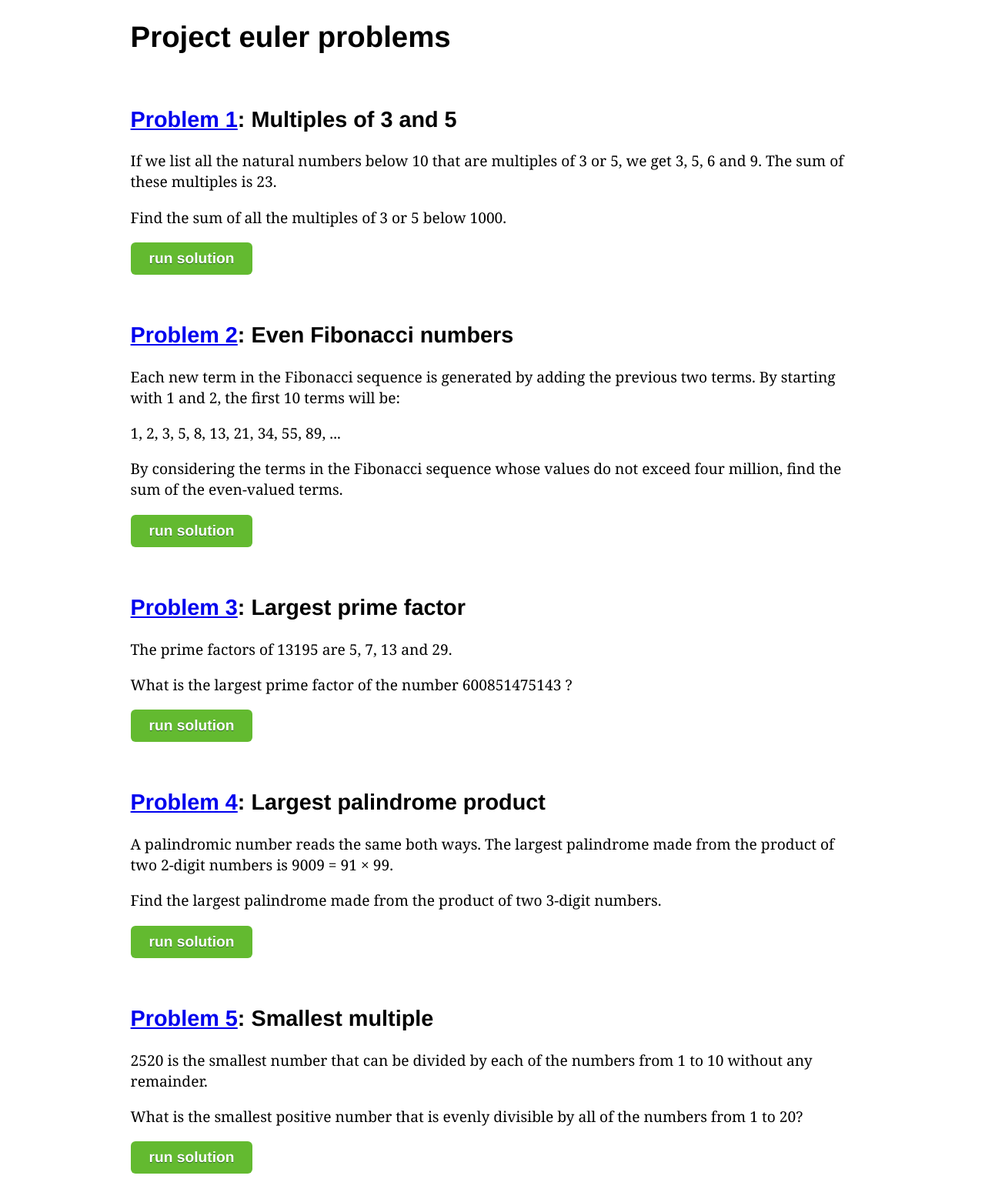
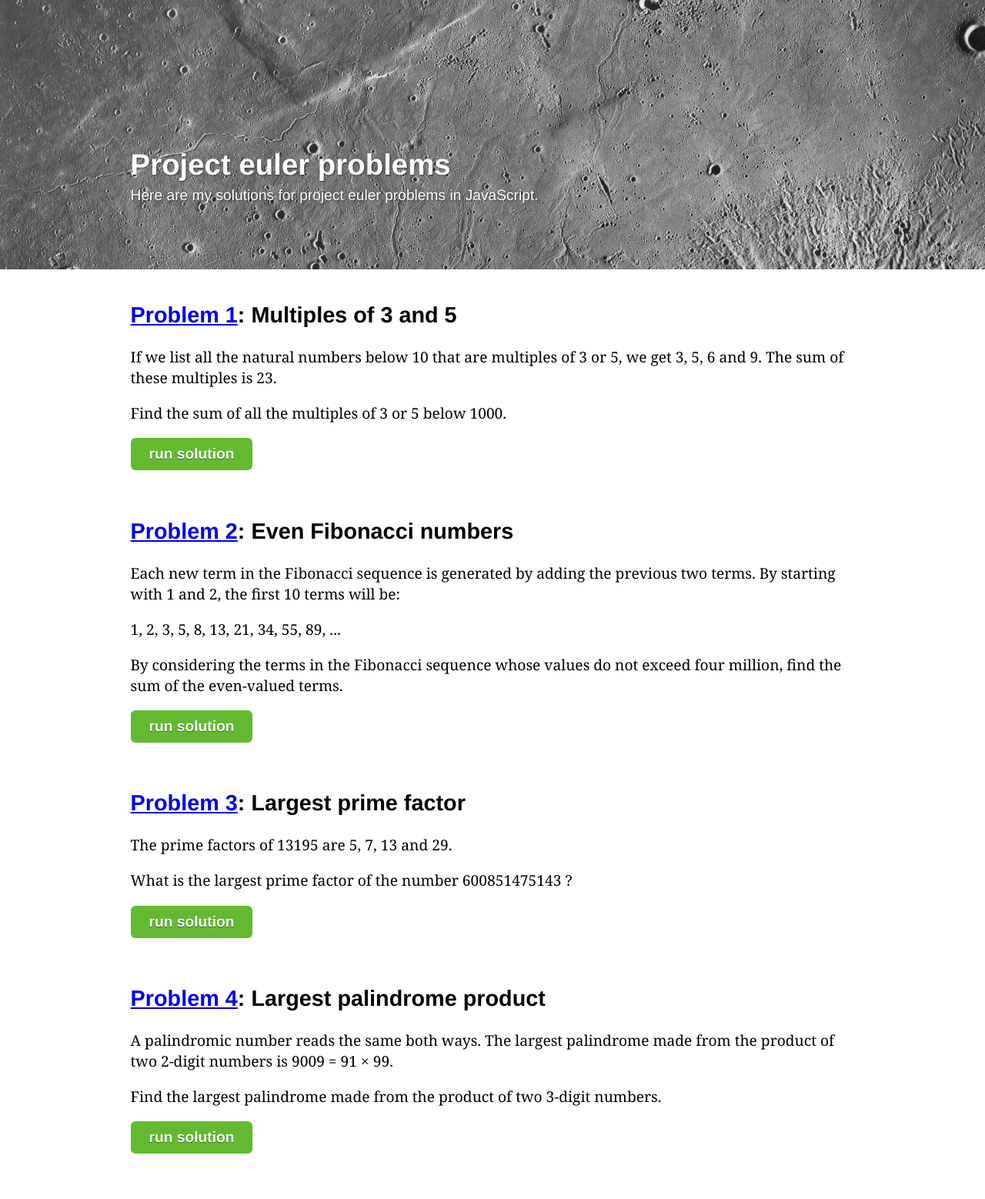
Before and after one commit to jweak/projecteuler, a plain HTML site: page index.html in a window 1280 px wide. Shown: the top 1558 px of the page at 77% size. Drawn offline with Linux system fonts and the light colour scheme.

Commit message:
Cover photo and style changes

```diff
--- a/index.html
+++ b/index.html
@@ -22,10 +22,17 @@
       }
     </script>
     <style type="text/css">
-
       body {
         font-family: Georgia, "Times New Roman", Times, serif;
         font-size: 120%;
+        margin:0;
+      }
+
+      header {
+        font-family: Helvetica, Arial, sans-serif;
+        background-image: url('euler_cover.jpg');
+        background-size: cover;
+        height: 350px;
       }
 
       h2 {
@@ -34,15 +41,19 @@
 
       h1 {
         font-family: Helvetica, Arial, sans-serif;
-        margin-left: 1.5em;
       }
 
       main {
-        width: 90%;
-        max-width: 55em;
         display: block;
-        margin-left: auto;
-        margin-right: auto;
+      }
+
+      .minus-margin {
+        margin-top: -2em;
+      }
+
+      .white-text {
+        color: white;
+        text-shadow: 1px 1px 2px rgba(0, 0, 0, 0.5);
       }
 
       .result {
@@ -55,8 +66,23 @@
         font-weight: bold;
       }
 
+      .padding {
+        padding: 1em 3em 0 3em;
+      }
+
+      .header-margin {
+        margin-top:0;
+        margin-left: 1.5em;
+        padding-top:5em;
+      }
+
+      .left-margin {
+        margin-left: 3em;
+        margin-top: -1em;
+      }
+
       section {
-        padding: 1em 3em 0 3em;
+
       }
 
       footer {
@@ -65,13 +91,13 @@
       }
 
       .button {
-        background-color:#63ba30;
-        -moz-border-radius:6px;
-        -webkit-border-radius:6px;
-        border-radius:6px;
-        display:inline-block;
-        cursor:pointer;
-        color:#fff;
+        background-color: #63ba30;
+        -moz-border-radius: 6px;
+        -webkit-border-radius: 6px;
+        border-radius: 6px;
+        display: inline-block;
+        cursor: pointer;
+        color: #fff;
         font-family: Helvetica, Arial, sans-serif;
         font-size: 100%;
         font-weight:bold;
@@ -81,26 +107,24 @@
       }
 
       .button:hover {
-        background-color:#60c728;
+        background-color: #60c728;
       }
 
       .button:active {
-        background-color:#00b708;
+        background-color: #00b708;
         position:relative;
-        top:1px;
-      }
-
-      .left-margin {
-        margin-left: 2em;
+        top: 1px;
       }
 
       section pre {
         font-size: 110%;
       }
 
-      .container {
+      .center {
         width: 90%;
         max-width: 55em;
+        margin-left: auto;
+        margin-right: auto;
       }
 
       /* phones */
@@ -117,7 +141,7 @@
           font-size: 12px;
         }
 
-        section {
+        .padding {
           margin: 0.5em;
           padding: 1em;
         }
@@ -140,10 +164,15 @@
     </style>
   </head>
   <body>
-    <main class="container">
-    <h1>Project euler problems</h1>
+    <header>
+      <div class="center">
+        <h1 class="white-text header-margin">Project euler problems</h1>
+        <p class="white-text left-margin">Here are my solutions for project euler problems in JavaScript.</p>
+      </div>
+    </header>
+    <main class="center">
 
-    <section>
+    <section class="padding">
       <h2><a href="http://projecteuler.net/problem=1">Problem 1</a>: Multiples of 3 and 5</h2>
         <p>If we list all the natural numbers below 10 that are multiples of 3 or 5, we get 3, 5, 6 and 9. The sum of these multiples is 23.</p>
 
@@ -152,7 +181,7 @@
       <p id="problem1Result"></p>
     </section>
 
-    <section>
+    <section class="padding">
       <h2><a href="http://projecteuler.net/problem=2">Problem 2</a>: Even Fibonacci numbers</h2>
         <p>Each new term in the Fibonacci sequence is generated by adding the previous two terms. By starting with 1 and 2, the first 10 terms will be:</p>
 
@@ -163,7 +192,7 @@
       <p id="problem2Result"></p>
     </section>
 
-    <section>
+    <section class="padding">
       <h2><a href="http://projecteuler.net/problem=3">Problem 3</a>: Largest prime factor</h2>
         <p>The prime factors of 13195 are 5, 7, 13 and 29.</p>
 
@@ -172,7 +201,7 @@
       <p id="problem3Result"></p>
     </section>
 
-    <section>
+    <section class="padding">
       <h2><a href="http://projecteuler.net/problem=4">Problem 4</a>: Largest palindrome product</h2>
       <p>A palindromic number reads the same both ways. The largest palindrome made from the product of two 2-digit numbers is 9009 = 91 &times; 99.</p>
 
@@ -181,7 +210,7 @@
       <p id="problem4Result"></p>
     </section>
 
-    <section>
+    <section class="padding">
       <h2><a href="http://projecteuler.net/problem=5">Problem 5</a>: Smallest multiple</h2>
 <p>2520 is the smallest number that can be divided by each of the numbers from 1 to 10 without any remainder.</p>
 
@@ -190,7 +219,7 @@
       <p id="problem5Result"></p>
     </section>
 
-    <section>
+    <section class="padding">
       <h2><a href="http://projecteuler.net/problem=6">Problem 6</a>: Sum square difference</h2>
       <p>Hence the difference between the sum of the squares of the first ten natural numbers and the square of the sum is 3025 - 385 = 2640.</p>
 
@@ -199,7 +228,7 @@
       <p id="problem6Result"></p>
     </section>
 
-    <section>
+    <section class="padding">
       <h2><a href="http://projecteuler.net/problem=7">Problem 7</a>: 10001st prime</h2>
       <p>By listing the first six prime numbers: 2, 3, 5, 7, 11, and 13, we can see that the 6th prime is 13.</p>
 
@@ -208,7 +237,7 @@
       <p id="problem7Result"></p>
     </section>
 
-    <section>
+    <section class="padding">
       <h2><a href="http://projecteuler.net/problem=8">Problem 8</a>: Largest product in a series</h2>
       <p>Find the greatest product of five consecutive digits in the 1000-digit number.</p>
 
@@ -238,7 +267,7 @@
       <p id="problem8Result"></p>
     </section>
 
-    <section>
+    <section class="padding">
       <h2><a href="http://projecteuler.net/problem=9">Problem 9</a>: Special Pythagorean triplet</h2>
       <p>A Pythagorean triplet is a set of three natural numbers, a &lt; b &lt; c, for which, a<sup>2</sup> + b<sup>2</sup> = c<sup>2</sup></p>
       <p>For example, 3<sup>2</sup> + 4<sup>2</sup> = 9 + 16 = 25 = 5<sup>2</sup>.</p>
@@ -250,7 +279,7 @@
       <p id="problem9Result"></p>
     </section>
 
-    <section>
+    <section class="padding">
       <h2><a href="http://projecteuler.net/problem=10">Problem 10</a>: Summation of primes</h2>
       <p>The sum of the primes below 10 is 2 + 3 + 5 + 7 = 17.</p>
 
@@ -260,7 +289,7 @@
       <p id="problem10Result"></p>
     </section>
 
-    <section>
+    <section class="padding">
       <h2><a href="http://projecteuler.net/problem=11">Problem 11</a>: Largest product in a grid</h2>
       <p>In the 20&times;20 grid below, four numbers along a diagonal line have been marked in red.</p>
 
```
Also changed, not shown: euler_cover.jpg (added).
